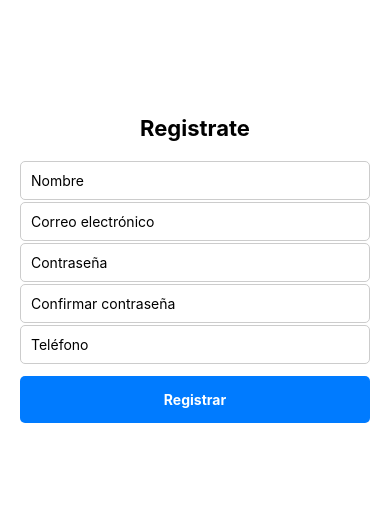
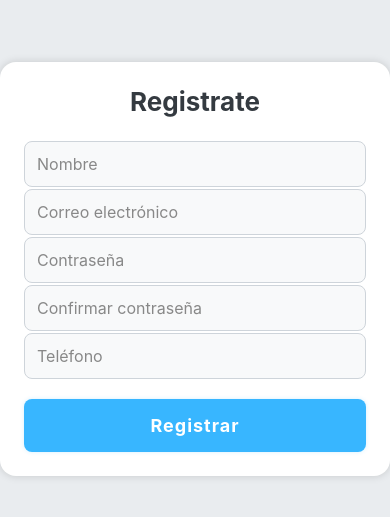
Before and after one commit to BruGeth/lab04-dam, a React Native app: screen / in a window 390 px wide. Shown: the part 153-670 px from the top of the page. Built offline with nearby package versions, Linux system fonts and the light colour scheme.

Commit message:
Refactor user registration form layout and improve error message handling

```diff
--- a/App.js
+++ b/App.js
@@ -1,86 +1,94 @@
-import { useState } from 'react';
-import { View, Text, TextInput, TouchableOpacity, StyleSheet, Alert } from 'react-native';
+import { useState } from "react";
+import {
+  View,
+  Text,
+  TextInput,
+  TouchableOpacity,
+  StyleSheet,
+  Alert,
+} from "react-native";
 
 export default function App() {
-  const [nombre, setNombre] = useState('');
-  const [email, setEmail] = useState('');
-  const [password, setPassword] = useState('');
-  const [confirmPassword, setConfirmPassword] = useState('');
-  const [telefono, setTelefono] = useState('');
+  const [nombre, setNombre] = useState("");
+  const [email, setEmail] = useState("");
+  const [password, setPassword] = useState("");
+  const [confirmPassword, setConfirmPassword] = useState("");
+  const [telefono, setTelefono] = useState("");
 
-  const [nombreError, setNombreError] = useState('');
-  const [emailError, setEmailError] = useState('');
-  const [passwordError, setPasswordError] = useState('');
-  const [confirmPasswordError, setConfirmPasswordError] = useState('');
-  const [telefonoError, setTelefonoError] = useState('');
+  const [nombreError, setNombreError] = useState("");
+  const [emailError, setEmailError] = useState("");
+  const [passwordError, setPasswordError] = useState("");
+  const [confirmPasswordError, setConfirmPasswordError] = useState("");
+  const [telefonoError, setTelefonoError] = useState("");
 
   const validateForm = () => {
     let valid = true;
 
     // Validación de nombre
     if (!nombre) {
-      setNombreError('El nombre es obligatorio');
+      setNombreError("El nombre es obligatorio");
       valid = false;
     } else if (nombre.length < 3) {
-      setNombreError('El nombre debe tener al menos 3 caracteres');
+      setNombreError("El nombre debe tener al menos 3 caracteres");
       valid = false;
     } else {
-      setNombreError('');
+      setNombreError("");
     }
 
     // Validación de correo
     const emailRegex = /^[^\s@]+@[^\s@]+\.[^\s@]+$/;
     if (!email) {
-      setEmailError('El correo es obligatorio');
+      setEmailError("El correo es obligatorio");
       valid = false;
     } else if (!emailRegex.test(email)) {
-      setEmailError('El correo debe tener un formato válido');
+      setEmailError("El correo debe tener un formato válido");
       valid = false;
     } else {
-      setEmailError('');
+      setEmailError("");
     }
 
     // Validación de contraseña
     if (!password) {
-      setPasswordError('La contraseña es obligatoria');
+      setPasswordError("La contraseña es obligatoria");
       valid = false;
     } else if (password.length < 6) {
-      setPasswordError('La contraseña debe tener al menos 6 caracteres');
+      setPasswordError("La contraseña debe tener al menos 6 caracteres");
       valid = false;
     } else {
-      setPasswordError('');
+      setPasswordError("");
     }
 
     // Validación de confirmación de contraseña
     if (!confirmPassword) {
-      setConfirmPasswordError('Debes confirmar la contraseña');
+      setConfirmPasswordError("Debes confirmar la contraseña");
       valid = false;
     } else if (password !== confirmPassword) {
-      setConfirmPasswordError('Las contraseñas no coinciden');
+      setConfirmPasswordError("Las contraseñas no coinciden");
       valid = false;
     } else {
-      setConfirmPasswordError('');
+      setConfirmPasswordError("");
     }
 
     // Validación de teléfono
     const phoneRegex = /^\d{10}$/;
     if (!telefono) {
-      setTelefonoError('El teléfono es obligatorio');
+      setTelefonoError("El teléfono es obligatorio");
       valid = false;
     } else if (!phoneRegex.test(telefono)) {
-      setTelefonoError('El teléfono debe tener exactamente 10 dígitos');
+      setTelefonoError("El teléfono debe tener exactamente 10 dígitos");
       valid = false;
     } else {
-      setTelefonoError('');
+      setTelefonoError("");
     }
 
     if (valid) {
-      Alert.alert('Registro exitoso');
+      Alert.alert("Registro exitoso");
     }
   };
 
   return (
-    <View style={styles.container}>
+    <View style={styles.screen}>
+      <View style={styles.card}>
         <Text style={styles.title}>Registrate</Text>
 
         <TextInput
@@ -88,6 +96,7 @@ export default function App() {
           placeholder="Nombre"
           value={nombre}
           onChangeText={setNombre}
+          placeholderTextColor="#888"
         />
         {nombreError ? <Text style={styles.error}>{nombreError}</Text> : null}
 
@@ -97,6 +106,7 @@ export default function App() {
           value={email}
           onChangeText={setEmail}
           keyboardType="email-address"
+          placeholderTextColor="#888"
         />
         {emailError ? <Text style={styles.error}>{emailError}</Text> : null}
 
@@ -106,8 +116,11 @@ export default function App() {
           secureTextEntry
           value={password}
           onChangeText={setPassword}
+          placeholderTextColor="#888"
         />
-      {passwordError ? <Text style={styles.error}>{passwordError}</Text> : null}
+        {passwordError ? (
+          <Text style={styles.error}>{passwordError}</Text>
+        ) : null}
 
         <TextInput
           style={styles.input}
@@ -115,8 +128,11 @@ export default function App() {
           secureTextEntry
           value={confirmPassword}
           onChangeText={setConfirmPassword}
+          placeholderTextColor="#888"
         />
-      {confirmPasswordError ? <Text style={styles.error}>{confirmPasswordError}</Text> : null}
+        {confirmPasswordError ? (
+          <Text style={styles.error}>{confirmPasswordError}</Text>
+        ) : null}
 
         <TextInput
           style={styles.input}
@@ -125,21 +141,76 @@ export default function App() {
           onChangeText={setTelefono}
           keyboardType="numeric"
           maxLength={10}
+          placeholderTextColor="#888"
         />
-      {telefonoError ? <Text style={styles.error}>{telefonoError}</Text> : null}
+        {telefonoError ? (
+          <Text style={styles.error}>{telefonoError}</Text>
+        ) : null}
 
         <TouchableOpacity style={styles.button} onPress={validateForm}>
           <Text style={styles.buttonText}>Registrar</Text>
         </TouchableOpacity>
       </View>
+    </View>
   );
 }
 
 const styles = StyleSheet.create({
-  container: { flex: 1, justifyContent: 'center', padding: 20 },
-  title: { fontSize: 22, fontWeight: 'bold', marginBottom: 20, textAlign: 'center' },
-  input: { borderWidth: 1, borderColor: '#ccc', padding: 10, marginBottom: 2, borderRadius: 5 },
-  button: { backgroundColor: '#007bff', padding: 15, borderRadius: 5, marginTop: 10 },
-  buttonText: { color: '#fff', textAlign: 'center', fontWeight: 'bold' },
-  error: { color: 'red', marginBottom: 8, marginLeft: 2 },
+  screen: {
+    flex: 1,
+    backgroundColor: "#e9ecef",
+    justifyContent: "center",
+    alignItems: "center",
+  },
+  card: {
+    width: "100%",
+    maxWidth: 400,
+    backgroundColor: "#fff",
+    borderRadius: 16,
+    padding: 24,
+    shadowColor: "#000",
+    shadowOpacity: 0.15,
+    shadowRadius: 8,
+    elevation: 8,
+  },
+  title: {
+    fontSize: 26,
+    fontWeight: "bold",
+    marginBottom: 24,
+    textAlign: "center",
+    color: "#343a40",
+  },
+  input: {
+    borderWidth: 1,
+    borderColor: "#ced4da",
+    backgroundColor: "#f8f9fa",
+    padding: 12,
+    marginBottom: 2,
+    borderRadius: 8,
+    fontSize: 16,
+    color: "#212529",
+  },
+  button: {
+    backgroundColor: "#38b6ff",
+    padding: 16,
+    borderRadius: 8,
+    marginTop: 18,
+    shadowColor: "#38b6ff",
+    shadowOpacity: 0.2,
+    shadowRadius: 4,
+    elevation: 2,
+  },
+  buttonText: {
+    color: "#fff",
+    textAlign: "center",
+    fontWeight: "bold",
+    fontSize: 18,
+    letterSpacing: 1,
+  },
+  error: {
+    color: "#e63946",
+    marginBottom: 10,
+    marginLeft: 2,
+    fontSize: 14,
+  },
 });
```
Lines whose indentation alone changed are shown as unchanged.
